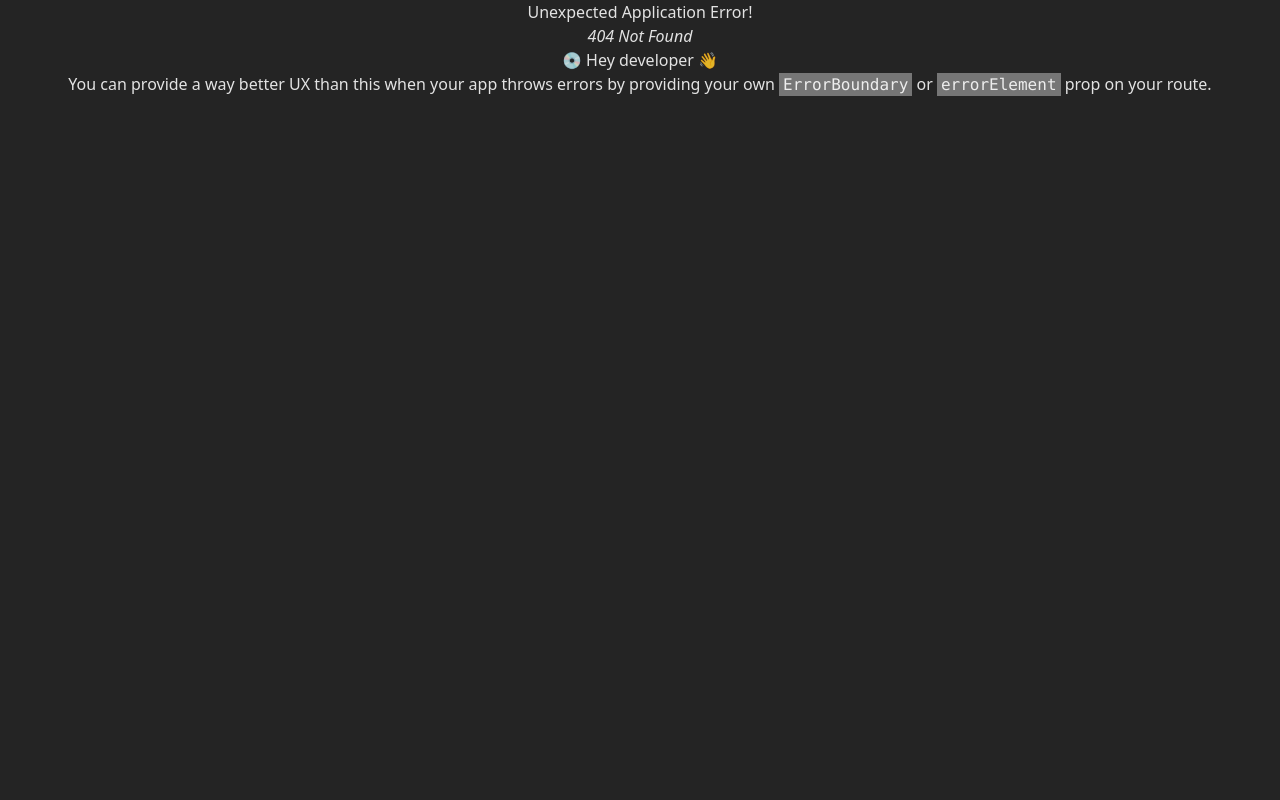
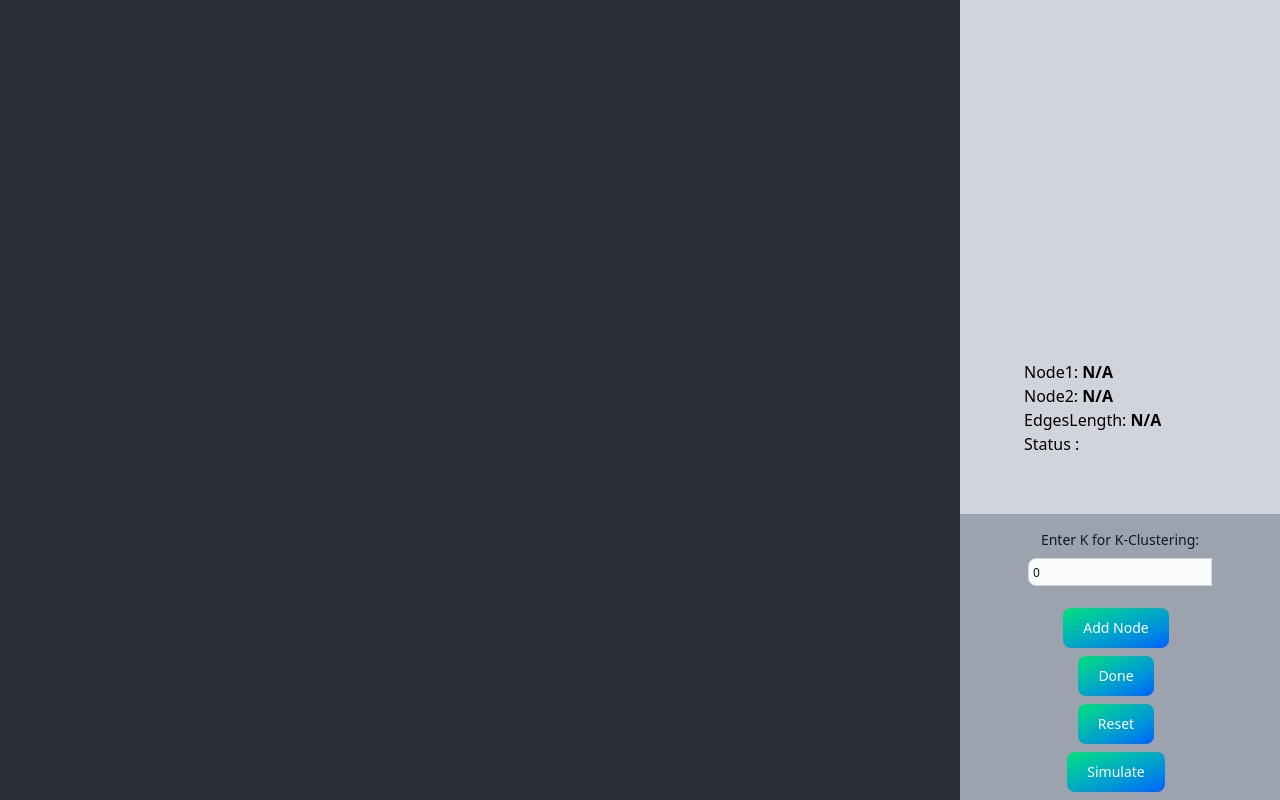
Before and after one commit to Shubham04567/MST_Visualizer, a React (Vite) app in the folder project/: page /progress in a window 1280 px wide. Before the commit this address had no page. Built offline with nearby package versions, Linux system fonts and the light colour scheme.

Commit message:
layout with modularity

```diff
--- /dev/null
+++ b/project/src/Component/Custom_graph/Graph.jsx
@@ -0,0 +1,58 @@
+import React, { useRef, useState } from "react";
+import ControlPanel from "./parts/ControlPanel";
+import EdgeDisplay from "./parts/EdgeDisplay";
+import StatusPanel from "./parts/StausPanel";
+import useGraphNodes from "./GraphNode";
+
+
+function Graph() {
+  const svgRef = useRef(null);
+  const edgeSvgRef = useRef(null);
+
+  const { nodes, drawNode, resetNodes} = useGraphNodes(svgRef);
+
+
+  const [kval, setkval] = useState(0);
+  const [isdoneclicked, setDoneClicked] = useState(false);
+
+
+  const handleDoneClick = () => {
+    if (!kval || kval <= 0) {
+      alert("Please enter a valid value for K.");
+      return;
+    }
+    setDoneClicked(true);
+    // postDrawing();
+  };
+
+  const handleResetClick = () => {
+    setDoneClicked(false);
+    resetNodes();
+    // resetEdges();
+  };
+
+  return (
+    <div className="custom_container">
+      <div className="graph-container">
+        <svg ref={svgRef} width="100%" height="100%"></svg>
+      </div>
+
+      <div className="info-container">
+        <div className="simulate" style={{height: "100%"}}>
+            <div className="edges_show">
+              {/* <svg ref={edge_svgRef} width="100%" height="100%"></svg> */}
+              {/* <EdgeDisplay/> */}
+            </div>
+            <div className="status">
+              <StatusPanel />
+            </div>
+        </div>
+        <div className="control">
+            <ControlPanel kval={kval} setkval={setkval} isdoneclicked={isdoneclicked} handleclick_done={handleDoneClick} handleResetClick={handleResetClick} drawNode={drawNode}/>
+          </div>
+      </div>
+    </div>
+  );
+}
+
+export default Graph;
--- /dev/null
+++ b/project/src/Component/Custom_graph/GraphNode.jsx
@@ -0,0 +1,50 @@
+import { useState, useRef } from "react";
+import * as d3 from "d3";
+import gsap from "gsap";
+
+
+function useGraphNodes(svgRef) {
+  const [nodes, setNodes] = useState([]);
+  const indexRef = useRef(0);
+
+  // Function to add nodes with animation
+  const drawNode = () => {
+    const svg = d3.select(svgRef.current);
+    svg.on("click", function (event) {
+      const [x, y] = d3.pointer(event, this);
+
+      let newNode = svg.append("circle")
+        .attr("cx", x)
+        .attr("cy", y)
+        .attr("r", 0) // Start with 0 radius
+        .attr("fill", "blue");
+
+      gsap.to(newNode.node(), { r: 13, duration: 0.5, ease: "elastic.out(1, 0.5)" });
+
+      // Use index from the ref
+      let currentIndex = indexRef.current;
+      svg.append("text")
+        .attr("x", x-5 )
+        .attr("y", y+5 )
+        .attr("font-size", "15px")
+        .attr("fill", "black")
+        .text(currentIndex);
+
+      setNodes((prevNodes) => [...prevNodes, { x, y, index: currentIndex }]);
+      indexRef.current += 1;
+    });
+  };
+
+  const resetNodes = () => {
+    setNodes([]);
+    indexRef.current = 0;
+  };
+
+  return {
+    nodes,
+    drawNode,
+    resetNodes
+  };
+}
+
+export default useGraphNodes;
--- /dev/null
+++ b/project/src/Component/Custom_graph/parts/ControlPanel.jsx
@@ -0,0 +1,24 @@
+import React from 'react'
+
+export default function ControlPanel({kval,setkval,isdoneclicked,simulateAlgo,drawNode,handleclick_done,handleStartSimulation,handleResetClick}) {
+
+    const handleKClusterChange = (event) => {
+        setkval(parseInt(event.target.value, 10));
+        console.log(kval);
+    };
+
+    return (
+        <div>
+            <label for="small-input" className="block mb-2 text-sm font-medium text-gray-900 dark:text-white">Enter K for K-Clustering:</label>
+            <div className="input flex m-1.5">
+                <input type="number" id="small-input" value={kval} onChange={handleKClusterChange} className="transition-transform duration-150 ease-in-out hover:scale-105 active:scale-95 h-7 p-1 text-gray-900 border border-gray-300 rounded-l-lg bg-gray-50 text-xs focus:ring-0 focus:outline-none focus:ring-blue-500 focus:border-blue-500 dark:bg-gray-700 dark:border-gray-600 dark:placeholder-gray-400 dark:text-white dark:focus:ring-blue-500 dark:focus:border-blue-500" />
+            </div>
+            <div className="btn">
+                <button type="button"  onClick={isdoneclicked ? ()=>simulateAlgo(true) : drawNode} className="transition-transform duration-150 ease-in-out hover:scale-105 active:scale-95 text-white bg-gradient-to-br from-green-400 to-blue-600 hover:bg-gradient-to-bl focus:ring-0 focus:outline-none focus:ring-green-200 dark:focus:ring-green-800 font-medium rounded-lg text-sm px-5 py-2.5 text-center me-2 mb-2">{isdoneclicked ? "Start" : "Add Node"}</button>
+                <button type="button"  onClick={handleclick_done} className="transition-transform duration-150 ease-in-out hover:scale-105 active:scale-95 text-white bg-gradient-to-br from-green-400 to-blue-600 hover:bg-gradient-to-bl focus:ring-0 focus:outline-none focus:ring-green-200 dark:focus:ring-green-800 font-medium rounded-lg text-sm px-5 py-2.5 text-center me-2 mb-2" style={isdoneclicked ? {display: "none"} :{} }>Done</button>
+                <button type="button"  onClick={handleResetClick } className="transition-transform duration-150 ease-in-out hover:scale-105 active:scale-95 text-white bg-gradient-to-br from-green-400 to-blue-600 hover:bg-gradient-to-bl focus:ring-0 focus:outline-none focus:ring-green-200 dark:focus:ring-green-800 font-medium rounded-lg text-sm px-5 py-2.5 text-center me-2 mb-2">Reset</button>
+                <button type="button"  onClick={handleStartSimulation } className="transition-transform duration-150 ease-in-out hover:scale-105 active:scale-95 text-white bg-gradient-to-br from-green-400 to-blue-600 hover:bg-gradient-to-bl focus:ring-0 focus:outline-none focus:ring-green-200 dark:focus:ring-green-800 font-medium rounded-lg text-sm px-5 py-2.5 text-center me-2 mb-2">Simulate</button>
+            </div>
+        </div>
+    )
+}
--- /dev/null
+++ b/project/src/Component/Custom_graph/parts/EdgeDisplay.jsx
@@ -0,0 +1,7 @@
+import React from 'react'
+
+export default function EdgeDisplay() {
+  return (
+    <div>EdgeDisplay</div>
+  )
+}
--- /dev/null
+++ b/project/src/Component/Custom_graph/parts/StausPanel.jsx
@@ -0,0 +1,12 @@
+import React from 'react'
+
+export default function StausPanel({latestEdge,curr_status}) {
+  return (
+    <div className="flex flex-col items-start pl-8 text-black">
+        <p>Node1: <b>{!latestEdge ? "N/A" : latestEdge.idx1}</b></p>
+        <p>Node2: <b>{!latestEdge ? "N/A" : latestEdge.idx2}</b></p>
+        <p>EdgesLength: <b>{!latestEdge ? "N/A" : latestEdge.dist.toFixed(2)}</b></p>
+        <p>Status : <b>{curr_status==-1 ? "N/A" : curr_status}</b></p>
+    </div>
+  )
+}
```
Also changed, not shown: project/src/main.jsx (+7 -0 lines), 1 other file (tests, documents, lock files or other folders).
